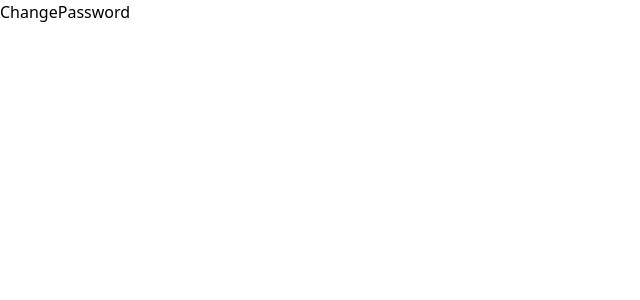
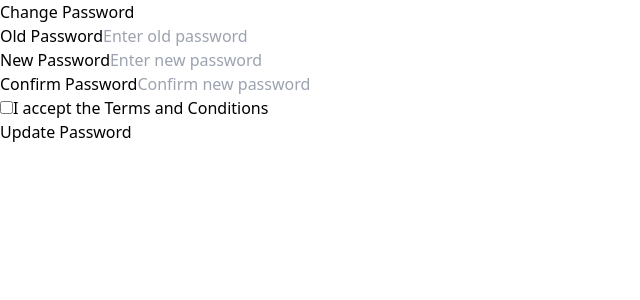
Before and after one commit to wunmicrown/Authentication, a React (Vite) app: page /changePassword in a window 1280 px wide. Shown: the top 300 px of the page, without its empty margins (0-640 px from the left). Built offline with nearby package versions, Linux system fonts and the light colour scheme.

Commit message:
make a changes

```diff
--- a/src/Components/dashboard/ChangePassword.jsx
+++ b/src/Components/dashboard/ChangePassword.jsx
@@ -1,4 +1,4 @@
-{/*
+
 import { useEffect, useState } from "react";
 import axios from "axios";
 import { useNavigate } from "react-router-dom";
@@ -128,15 +128,4 @@ const ChangePassword = () => {
   );
 };
 
-export default ChangePassword; */}
-
-import React from 'react';
-
-const ChangePassword = () => {
-  return (
-    <div>ChangePassword</div>
-  )
-}
-
-
 export default ChangePassword;
```
